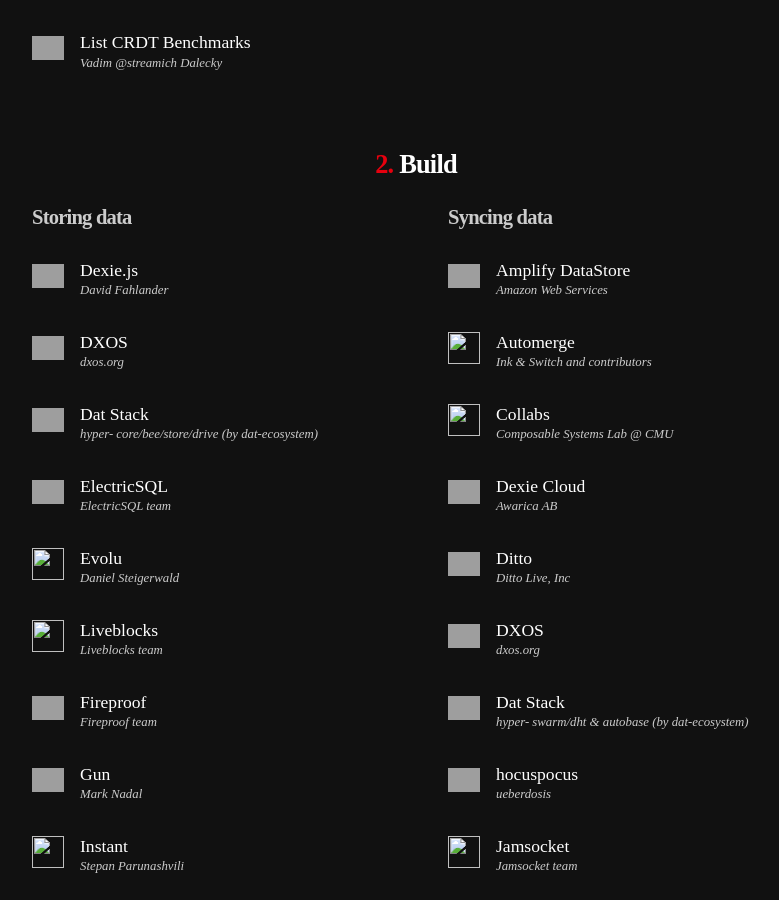
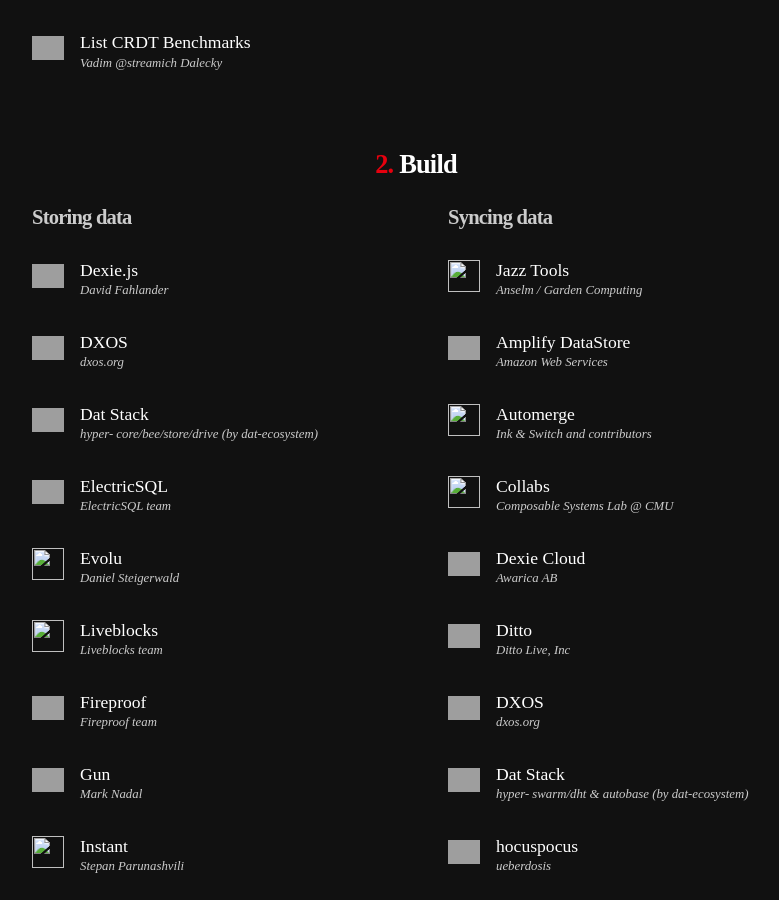
Before and after one commit to mylofi/localfirstweb.dev, a Jekyll site: the page built from index.html, in a window 1280 px wide and 900 px high, scrolled down 1675 px, cut to the strip 0-900 px from the top of the window. Shown: the whole strip, without its empty margins (224-1003 px from the left). Built offline with Jekyll 4.4.1, drawn with Linux system fonts in a browser that asks for light colours; some web fonts are replaced; grey boxes are pictures that could not be loaded.

Commit message:
Add jazz.tools to sync tools

```diff
--- a/_data/content.json
+++ b/_data/content.json
@@ -280,6 +280,12 @@
       {
         "title": "Syncing data",
         "items": [
+           {
+            "title": "Jazz Tools",
+            "author": "Anselm / Garden Computing",
+            "url": "https://jazz.tools/",
+            "icon": "https://jazz.tools/favicon.ico"
+          },
           {
             "title": "Amplify DataStore",
             "author": "Amazon Web Services",
```
